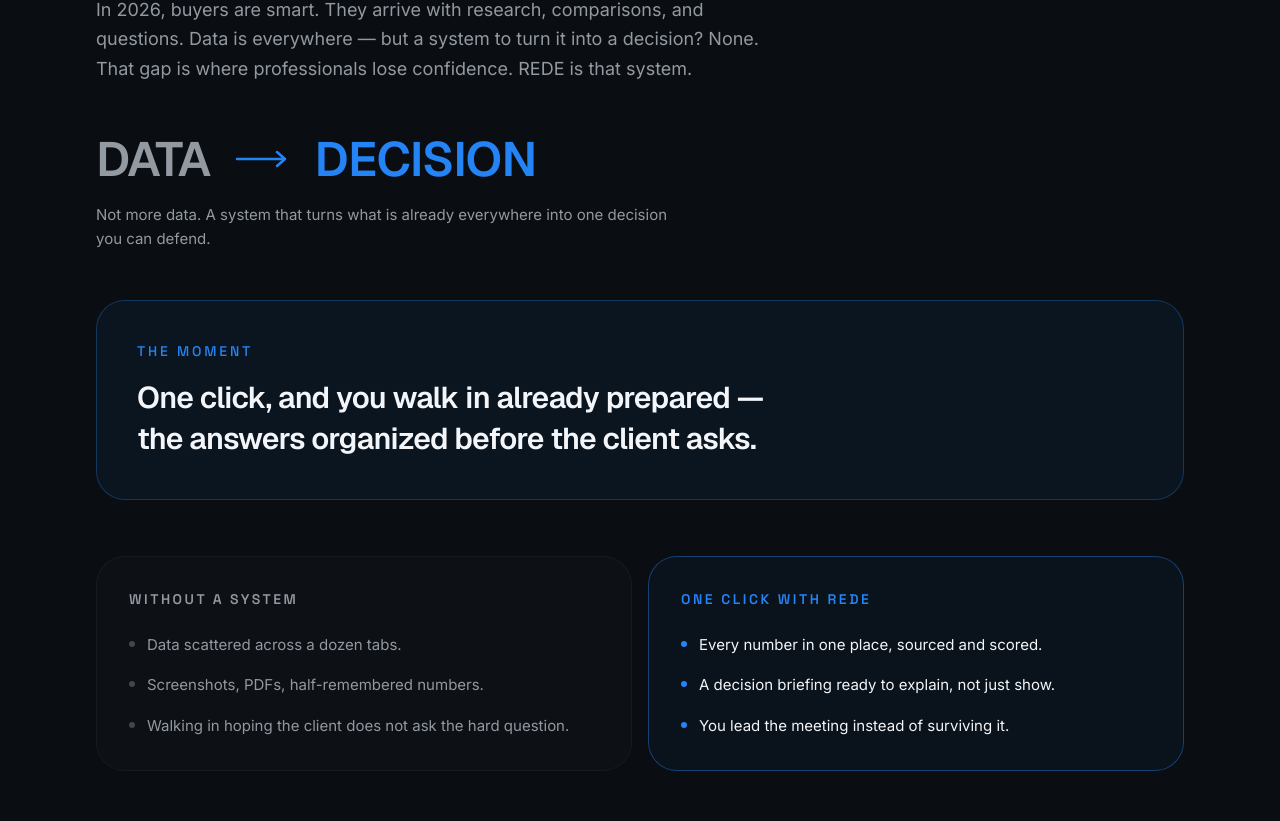
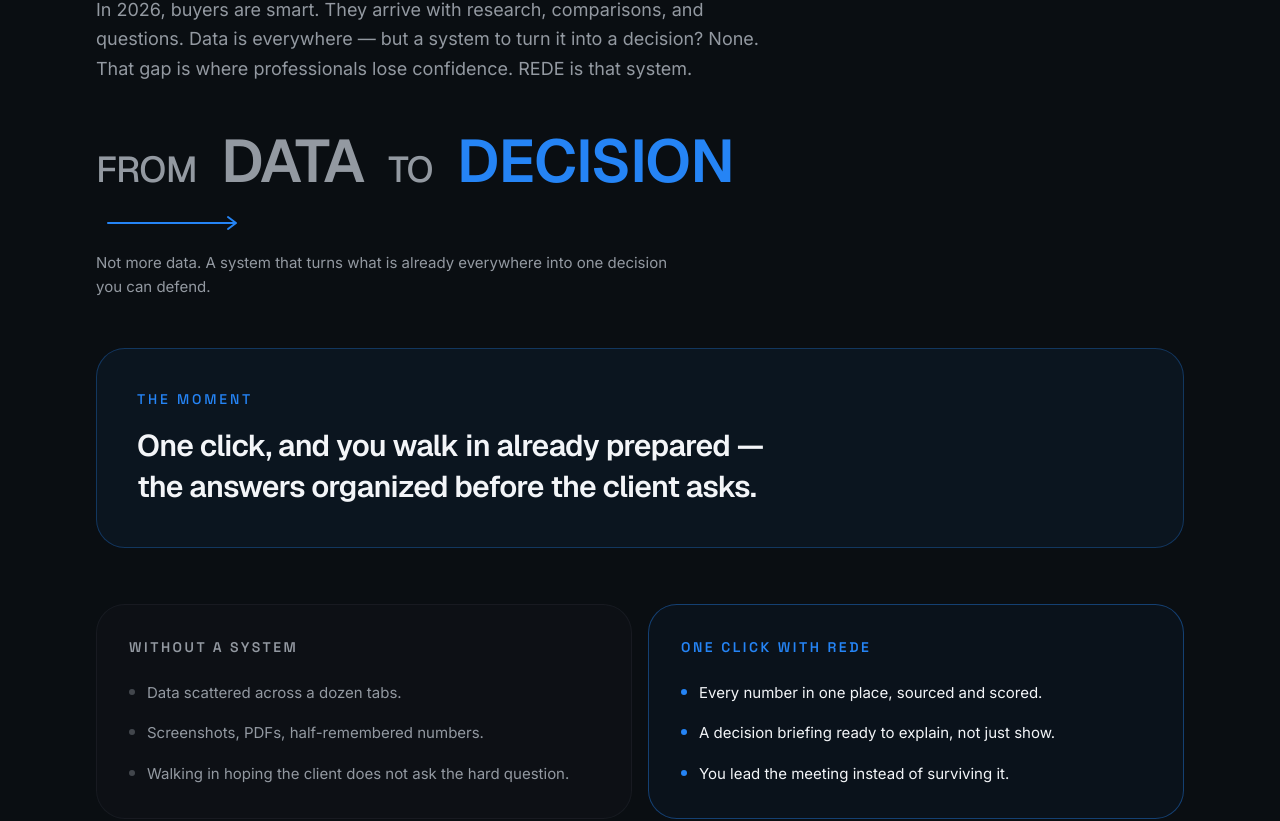
Before and after one commit to plaveo/rede-product-launch, a Next.js app: page / in a window 1280 px wide. Shown: the part 4009-4830 px from the top of the page. Built offline with nearby package versions, Linux system fonts and the light colour scheme.

Commit message:
feat: enhance core-moment component with revised text and SVG illustration
Co-authored-by: plaveo <295729336+plaveo@users.noreply.github.com>

```diff
--- a/components/rede/core-moment.tsx
+++ b/components/rede/core-moment.tsx
@@ -31,37 +31,34 @@ export function CoreMoment() {
           </p>
         </Reveal>
 
-        {/* DATA → DECISION — the whole engine in three words */}
+        {/* FROM DATA TO DECISION — the whole engine, crystallized */}
         <Reveal delay={60} className="mt-12">
-          <div className="flex flex-wrap items-center gap-4 md:gap-6">
-            <span className="font-display text-3xl font-semibold tracking-tight text-muted-foreground md:text-5xl">
+          <div className="flex flex-wrap items-baseline gap-x-4 gap-y-2 md:gap-x-6">
+            <span className="font-display text-2xl font-medium tracking-tight text-muted-foreground md:text-4xl">
+              FROM
+            </span>
+            <span className="font-display text-4xl font-semibold tracking-tight text-muted-foreground md:text-6xl">
               DATA
             </span>
-            <span
-              aria-hidden
-              className="inline-flex h-10 items-center text-primary md:h-14"
-            >
-              <svg
-                width="56"
-                height="20"
-                viewBox="0 0 56 20"
-                fill="none"
-                className="h-5 w-12 md:h-6 md:w-14"
-              >
-                <path
-                  d="M2 10h48m0 0-8-7m8 7-8 7"
-                  stroke="currentColor"
-                  strokeWidth="2.5"
-                  strokeLinecap="round"
-                  strokeLinejoin="round"
-                />
-              </svg>
+            <span className="font-display text-2xl font-medium tracking-tight text-muted-foreground md:text-4xl">
+              TO
             </span>
-            <span className="font-display text-3xl font-semibold tracking-tight text-primary md:text-5xl">
+            <span className="font-display text-4xl font-semibold tracking-tight text-primary md:text-6xl">
               DECISION
             </span>
           </div>
-          <p className="mt-4 max-w-xl text-pretty text-[15px] leading-relaxed text-muted-foreground">
+          <div aria-hidden className="mt-6 flex items-center gap-3 text-primary">
+            <svg width="140" height="16" viewBox="0 0 140 16" fill="none" className="h-4 w-32 md:w-40">
+              <path
+                d="M2 8h128m0 0-8-6m8 6-8 6"
+                stroke="currentColor"
+                strokeWidth="2"
+                strokeLinecap="round"
+                strokeLinejoin="round"
+              />
+            </svg>
+          </div>
+          <p className="mt-5 max-w-xl text-pretty text-[15px] leading-relaxed text-muted-foreground">
             Not more data. A system that turns what is already everywhere into one
             decision you can defend.
           </p>
```
